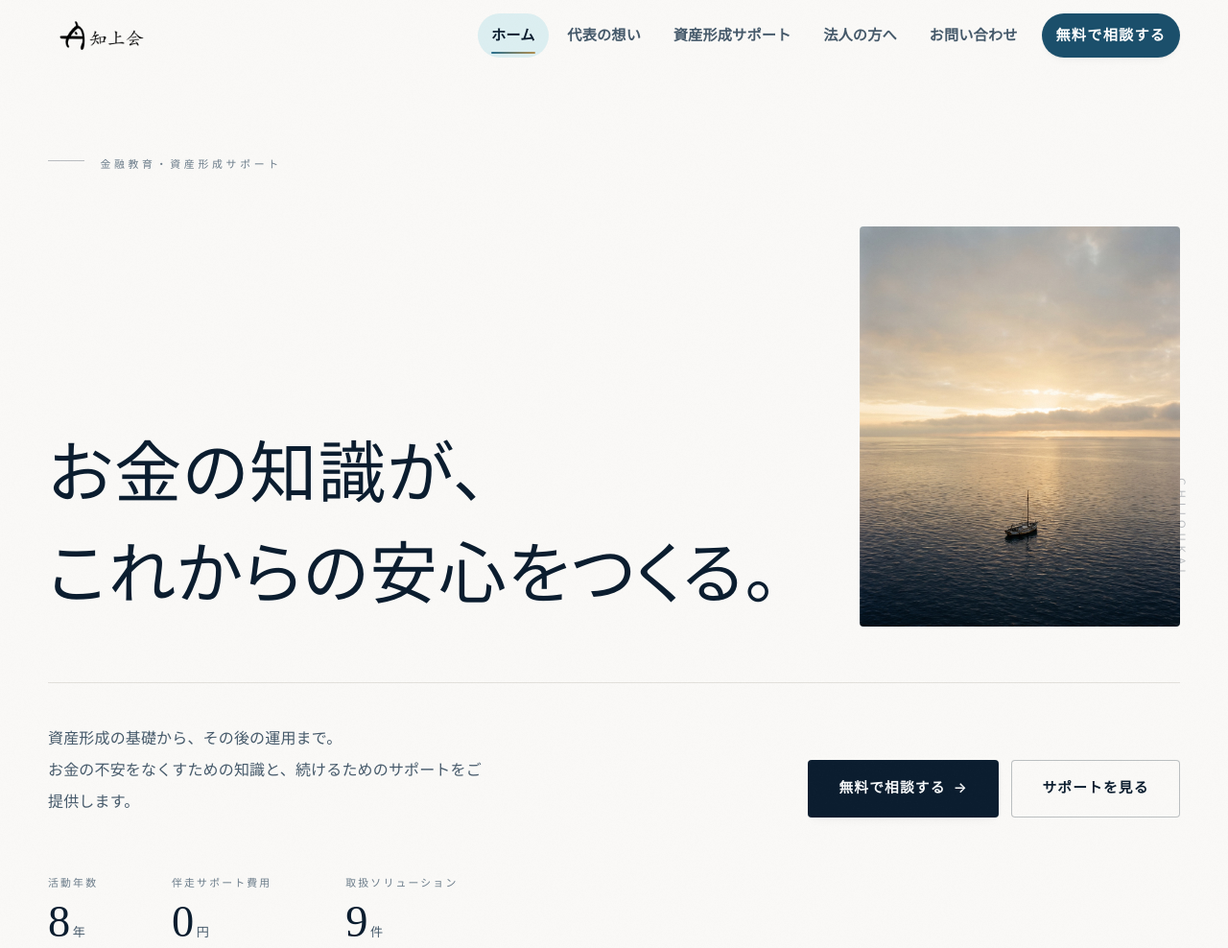
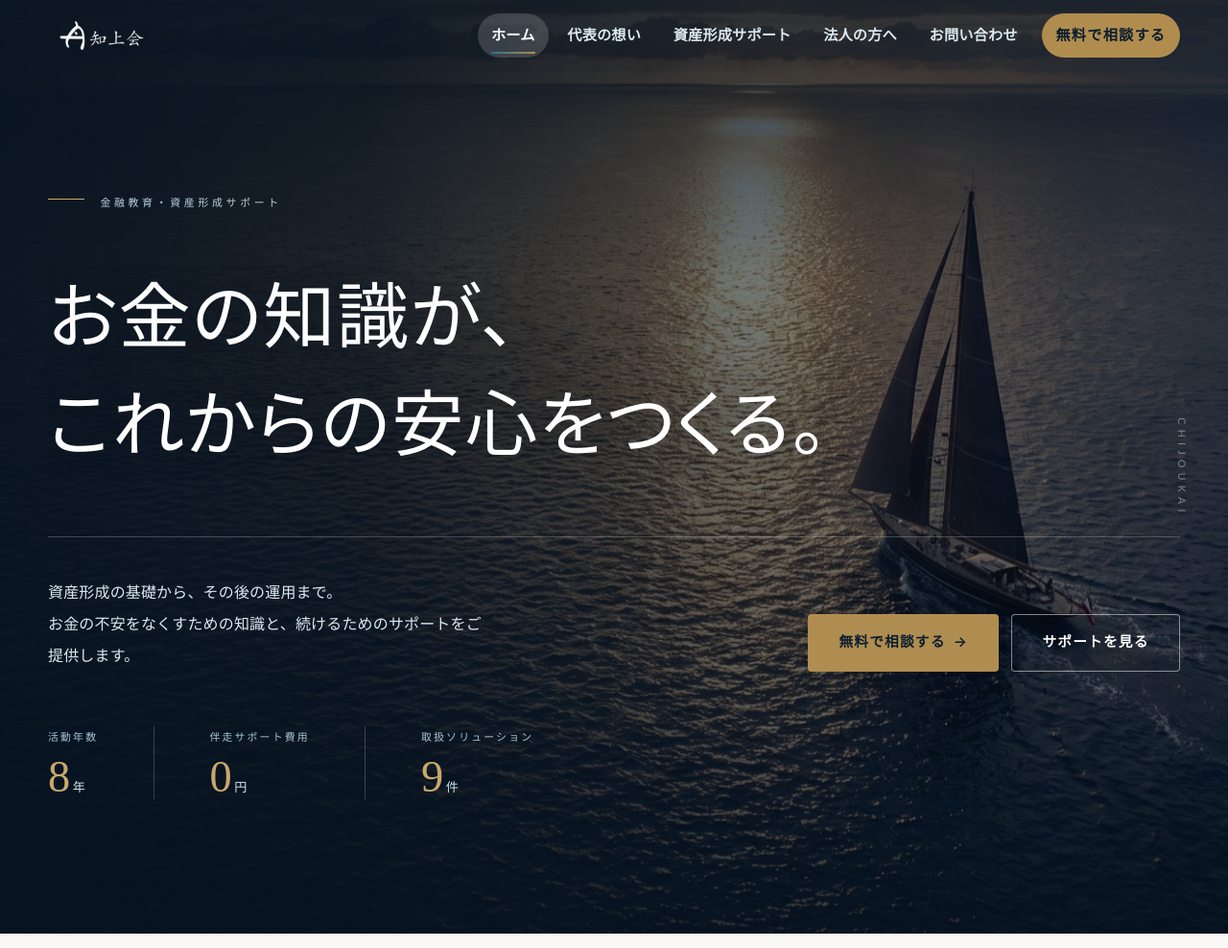
Before and after one commit to playmark0227-svg/chijokai-site, a plain HTML site: page index.html in a window 1280 px wide. Shown: the top 988 px of the page at 96% size. Drawn offline with Linux system fonts and the light colour scheme.

Commit message:
ヒーローを全面写真のシネマティック構成に、濃色セクションのスモークを解消
ヒーロー
- 小さな縦枠の写真（332x415）をやめ、写真を全面に敷く構成へ
  Higgsfield で生成した黄金時間の帆船（hero-ocean.jpg）を使用
- 濃紺のスクリムを左と上下だけに効かせ、右側の水面と光の道は見せる
- 見出しを白の明朝に、真鍮色の罫・実績の数字・主CTAでアクセント
- 実績3項目をヘアラインで仕切り、台帳のような見せ方に
- 読み込み後に背景がゆっくり引くアニメーションを追加
- ヒーローが濃紺になるため、トップページのみスクロール前のヘッダーを白抜きに
  （body に data-page="home" を付与して限定）

濃色セクションのスモーク解消
- 背景写真を ocean-deep.jpg（明るいパステル調・水平線が上から27%）から
  ocean-horizon.jpg（濃紺・水平線が中央付近）に差し替え
- 明るい写真を白文字用に opacity .26／brightness .7 まで落としていたのが
  「スモークで海だと分からない」原因だったため、opacity .92／filter なしに
- 代わりに文字が乗る上下の帯だけを ::after のグラデーションで締める
- 実測：水平線はセクションの53%位置で明確に検出、文字コントラストは全域8.8:1以上

Co-Authored-By: Claude Opus 5 <noreply@anthropic.com>

```diff
--- a/assets/css/style.css
+++ b/assets/css/style.css
@@ -263,6 +263,28 @@ p, li { line-break: strict; }
 .nav__toggle[aria-expanded="true"] span::before { transform: translate(-50%,0) rotate(45deg); }
 .nav__toggle[aria-expanded="true"] span::after  { transform: translate(-50%,0) rotate(-45deg); }
 
+/* トップページはヒーローが濃紺なので、スクロール前のヘッダーを白抜きにする */
+body[data-page="home"] .site-header:not(.scrolled) .nav__links a { color: #dbe8ef; }
+body[data-page="home"] .site-header:not(.scrolled) .nav__links a:hover,
+body[data-page="home"] .site-header:not(.scrolled) .nav__links a[aria-current="page"] {
+  color: #fff; background: rgba(255,255,255,.16);
+}
+body[data-page="home"] .site-header:not(.scrolled) .brand__logo { filter: invert(1) brightness(1.8); }
+body[data-page="home"] .site-header:not(.scrolled) .nav__cta { background: var(--gold); color: var(--deep); }
+body[data-page="home"] .site-header:not(.scrolled) .nav__links a.nav__cta { color: var(--deep); }
+body[data-page="home"] .site-header:not(.scrolled) .nav__links a.nav__cta:hover { background: var(--gold-2); color: var(--deep); }
+body[data-page="home"] .site-header:not(.scrolled) .nav__toggle { background: rgba(255,255,255,.18); }
+body[data-page="home"] .site-header:not(.scrolled) .nav__toggle span,
+body[data-page="home"] .site-header:not(.scrolled) .nav__toggle span::before,
+body[data-page="home"] .site-header:not(.scrolled) .nav__toggle span::after { background: #fff; }
+body[data-page="home"] .site-header:not(.scrolled) .nav__toggle[aria-expanded="true"] span { background: transparent; }
+/* モバイルメニューを開いたときは白パネルなので文字を戻す */
+@media (max-width: 720px) {
+  body[data-page="home"] .site-header:not(.scrolled) .nav__links.open a { color: var(--ink-2); }
+  body[data-page="home"] .site-header:not(.scrolled) .nav__links.open a:hover,
+  body[data-page="home"] .site-header:not(.scrolled) .nav__links.open a[aria-current="page"] { color: var(--deep); background: rgba(46,176,207,.14); }
+}
+
 /* ---------- 07. Hero ---------- */
 .hero {
   position: relative; overflow: hidden;
@@ -271,6 +293,65 @@ p, li { line-break: strict; }
   border-bottom: 1px solid var(--line);
 }
 .hero__inner { position: relative; z-index: 2; }
+
+/* ---------- 07-b. シネマティックヒーロー（トップページ） ----------
+   写真を全面に敷き、濃紺のスクリムで文字を守る。
+   小さな写真枠（.hero__figure）は使わず、背景そのものが主役。 */
+.hero--cinematic {
+  isolation: isolate;
+  background: var(--deep);
+  color: #fff;
+  border-bottom: 0;
+  padding: clamp(170px, 25vh, 280px) 0 clamp(84px, 11vw, 140px);
+}
+.hero__bg { position: absolute; inset: 0; z-index: 0; overflow: hidden; }
+.hero__bg img {
+  width: 100%; height: 100%; object-fit: cover; object-position: center 58%;
+  transform: scale(1.06); transform-origin: center 60%;
+}
+/* 読み込み後、ゆっくり引く */
+.is-loaded .hero__bg img { transform: none; transition: transform 3.4s cubic-bezier(.16,.84,.3,1) .15s; }
+/* 左と上下を締めるスクリム。右側の水面と光の道は残す */
+.hero__bg::after {
+  content: ""; position: absolute; inset: 0;
+  background:
+    linear-gradient(90deg, rgba(6,18,31,.94) 0%, rgba(6,18,31,.86) 30%, rgba(6,18,31,.52) 58%, rgba(6,18,31,.28) 100%),
+    linear-gradient(180deg, rgba(6,18,31,.72) 0%, rgba(6,18,31,.12) 30%, rgba(6,18,31,.18) 70%, rgba(6,18,31,.66) 100%);
+}
+.hero--cinematic .hero__main { grid-template-columns: 1fr; }
+.hero--cinematic .hero__eyebrow { color: #b9d2de; }
+.hero--cinematic .hero__eyebrow::before { background: var(--gold-2); }
+.hero--cinematic .hero__title {
+  color: #fff;
+  font-size: clamp(2.2rem, 5.9vw, 4.7rem);
+  text-shadow: 0 2px 40px rgba(6,18,31,.45);
+  max-width: 24ch;
+}
+.hero--cinematic .hero__foot { border-top: 1px solid rgba(255,255,255,.22); }
+.hero--cinematic .hero__sub { color: #dceaf1; }
+.hero--cinematic .hero__facts dt { color: #a9c4d2; }
+.hero--cinematic .hero__facts dd { color: #fff; }
+.hero--cinematic .hero__facts b { color: var(--gold-2); }
+.hero--cinematic .hero__facts span { color: #cfe8f1; }
+.hero--cinematic .hero__vertical { color: rgba(255,255,255,.42); }
+/* 実績は罫線で仕切って台帳のように見せる */
+@media (min-width: 720px) {
+  .hero--cinematic .hero__facts { gap: 0; }
+  .hero--cinematic .hero__facts > div {
+    padding-right: clamp(1.8rem, 4.5vw, 3.6rem);
+  }
+  .hero--cinematic .hero__facts > div + div {
+    border-left: 1px solid rgba(255,255,255,.20);
+    padding-left: clamp(1.8rem, 4.5vw, 3.6rem);
+  }
+}
+/* 濃い面の上のボタン。主CTAは濃紺だと沈むので真鍮色に */
+.hero--cinematic .btn--primary { --bg: var(--gold); color: var(--deep); }
+.hero--cinematic .btn--primary:hover { --bg: var(--gold-2); }
+.hero--cinematic .btn--ghost { color: #fff; box-shadow: inset 0 0 0 1px rgba(255,255,255,.5); }
+.hero--cinematic .btn--ghost:hover { background: rgba(255,255,255,.12); box-shadow: inset 0 0 0 1px rgba(255,255,255,.8); }
+/* ノイズは背景の上・文字の下に */
+.hero--cinematic::after { z-index: 1; }
 
 .hero__eyebrow {
   font-family: var(--font-en); font-size: .68rem; letter-spacing: .34em;
@@ -1138,16 +1219,33 @@ body { transition: background-color 1.2s var(--ease); }
   width: 100%; height: 100%; object-fit: cover;
   transform: scale(1.06); will-change: transform;
 }
-/* 濃色セクション用：深海に沈める */
-.section--deep .photo-bg img { opacity: .26; filter: saturate(.75) brightness(.7); }
-.cta-band .photo-bg img { opacity: .3; filter: saturate(.8) brightness(.65); }
+/* 濃色セクション用
+   写真自体が十分に暗い（ocean-horizon.jpg）ので、以前のように
+   opacity .26／brightness .7 まで落とさない。落としすぎると
+   海の水平線だと分からない「スモーク」状態になる。
+   代わりに、文字が乗る帯だけを ::after のスクリムで締める。 */
+.section--deep .photo-bg img { opacity: .92; filter: saturate(1) brightness(1); }
+.cta-band .photo-bg img { opacity: .88; filter: saturate(1) brightness(.95); }
 /* 明色セクション用：うっすら */
 .page-hero .photo-bg img { opacity: .10; filter: saturate(.55) contrast(.95); }
-.page-hero .photo-bg::after,
+.page-hero .photo-bg::after {
+  content: ""; position: absolute; inset: 0;
+  background: linear-gradient(180deg, rgba(255,255,255,.1), rgba(255,255,255,0) 40%);
+}
+/* 濃色セクション：見出し・本文が乗る上帯と、カードが乗る下帯だけを締め、
+   中央の水平線はできるだけ素の明るさで見せる */
 .section--deep .photo-bg::after,
 .cta-band .photo-bg::after {
   content: ""; position: absolute; inset: 0;
-  background: linear-gradient(180deg, rgba(255,255,255,.1), rgba(255,255,255,0) 40%);
+  background: linear-gradient(180deg,
+    rgba(6,18,31,.86) 0%,
+    rgba(6,18,31,.62) 26%,
+    rgba(6,18,31,.34) 46%,
+    rgba(6,18,31,.58) 72%,
+    rgba(6,18,31,.80) 100%);
+}
+.cta-band .photo-bg::after {
+  background: linear-gradient(180deg, rgba(6,18,31,.78) 0%, rgba(6,18,31,.46) 45%, rgba(6,18,31,.74) 100%);
 }
 
 /* ---- 30-3. ヒーローに写真を添える（イラストと共存） ---- */
--- a/index.html
+++ b/index.html
@@ -31,7 +31,7 @@
 }
 </script>
 </head>
-<body>
+<body data-page="home">
 <a href="#main" class="skip-link">本文へスキップ</a>
 
 <!-- ============ Header ============ -->
@@ -55,7 +55,10 @@
 <main id="main" tabindex="-1">
 
 <!-- ============ Hero ============ -->
-<section class="hero">
+<section class="hero hero--cinematic">
+  <div class="hero__bg" aria-hidden="true">
+    <img src="assets/img/hero-ocean.jpg" alt="" width="1800" height="1004" fetchpriority="high">
+  </div>
   <div class="hero__inner wrap">
     <p class="hero__eyebrow">金融教育・資産形成サポート</p>
 
@@ -64,10 +67,6 @@
         <span class="line"><span>お金の知識が、</span></span>
         <span class="line"><span>これからの安心をつくる。</span></span>
       </h1>
-
-      <figure class="hero__figure">
-        <img src="assets/img/hero-voyage.jpg" alt="夜明けの穏やかな海に浮かぶ一艘の帆船" width="1127" height="1400" fetchpriority="high">
-      </figure>
     </div>
 
     <div class="hero__foot">
@@ -189,7 +188,7 @@
 
 <!-- ============ 数字 ============ -->
 <section class="section section--deep has-photo-bg">
-  <div class="photo-bg" aria-hidden="true"><img src="assets/img/hero-bg.jpg" alt="" width="2000" height="1333" loading="lazy"></div>
+  <div class="photo-bg" aria-hidden="true"><img src="assets/img/ocean-horizon.jpg" alt="" width="1800" height="1004" loading="lazy"></div>
     <div class="wrap">
     <span class="eyebrow" data-reveal>NUMBERS</span>
     <h2 class="section-title reveal-words">数字で見る知上会</h2>
@@ -231,7 +230,7 @@
 
 <!-- ============ CTA ============ -->
 <section class="cta-band has-photo-bg">
-  <div class="photo-bg" aria-hidden="true"><img src="assets/img/ocean-wave.jpg" alt="" width="1400" height="933" loading="lazy"></div>
+  <div class="photo-bg" aria-hidden="true"><img src="assets/img/ocean-horizon.jpg" alt="" width="1800" height="1004" loading="lazy"></div>
     <div class="wrap">
     <h2 data-reveal>まずはご相談ください</h2>
     <p data-reveal data-reveal-delay="1">相談は無料。お金のこと、事業のこと、生き方のこと。ご状況をうかがったうえで、最適な進め方をご提案します。</p>
```
Also changed, not shown: service.html (+2 -2 lines), solutions.html (+2 -2 lines), story.html (+2 -2 lines), assets/img/hero-ocean.jpg (added), assets/img/lounge-library.jpg (added), assets/img/ocean-horizon.jpg (added).
